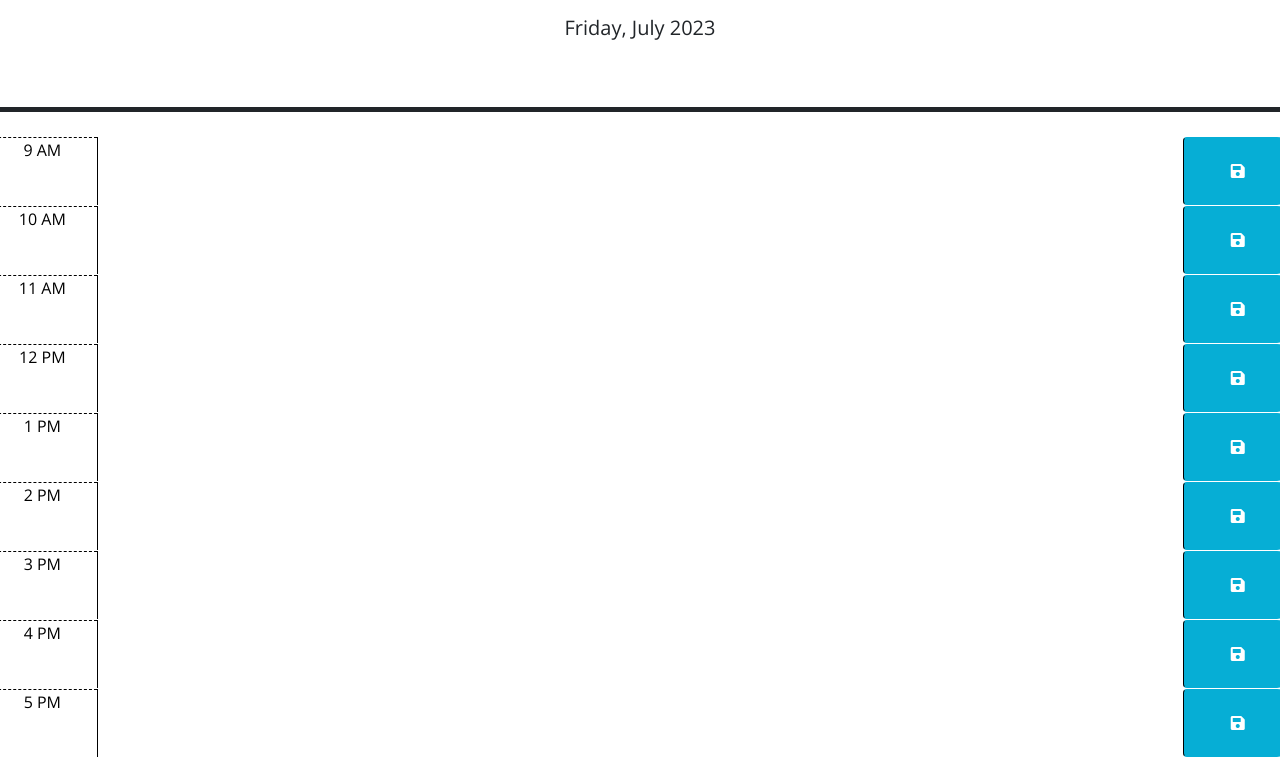
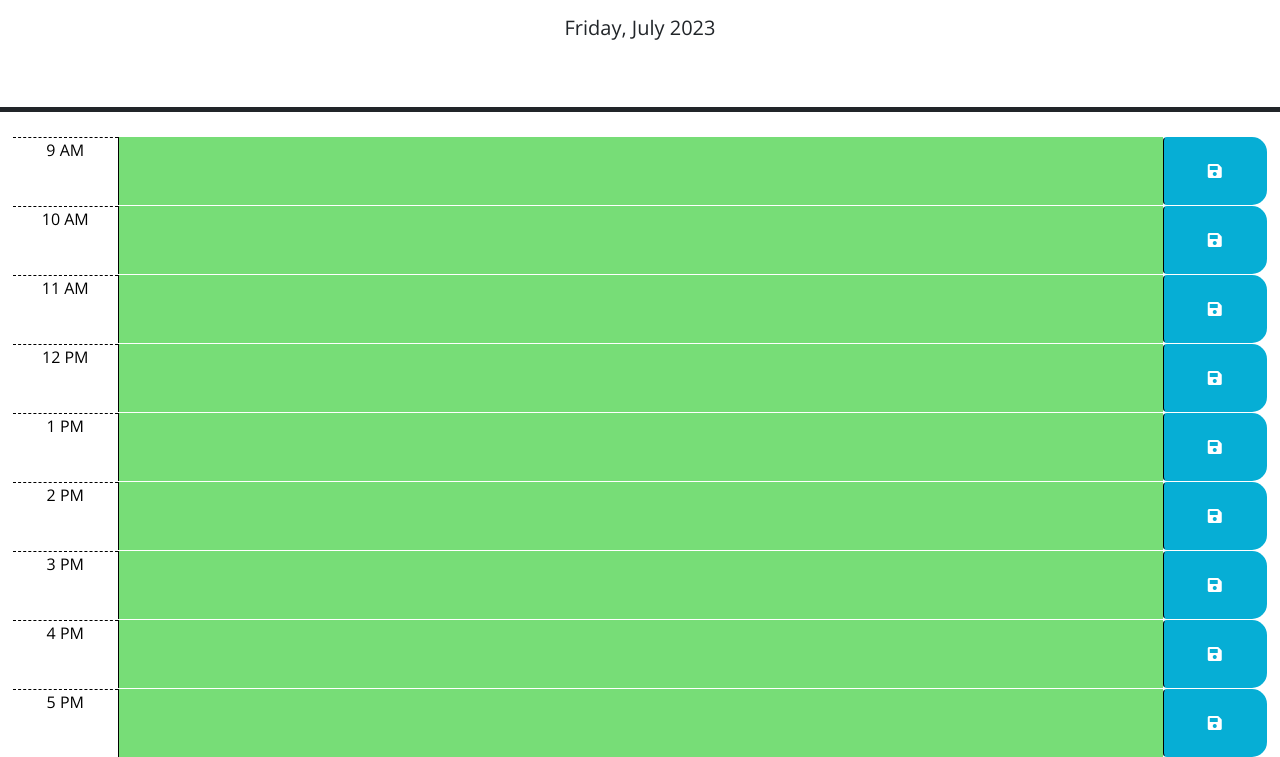
Before and after one commit to Aidan-Windebank/Work-Day-Scheduler, a plain HTML site: page index.html in a window 1280 px wide. Shown: the part 166-923 px from the top of the page. Drawn offline with nearby package versions, Linux system fonts and the light colour scheme.

Commit message:
finished getting planner to load and respond to time, trying to figure out local storage

```diff
--- a/assets/script.js
+++ b/assets/script.js
@@ -25,104 +25,127 @@ $(function () {
 
 
 
-// DAYJS STUFF TO SET DAY AND WORK WITH CHANGING HOURS
-
+// dayJS stuff
 const today = dayjs();
-const currentHour = today.format('hh, a')
+const currentHour = today.format('HH')
 
 // sets current day to header of planner
 $('#currentDay').text(today.format('dddd, MMMM YYYY'));
 
-console.log(currentHour)
+
 
 // Array of objects to store and loop through data
 const dailySchedule = [
   {
     block: "0",
-    time: "9",
-    am_pm: "AM",
+    displaytime: "9 AM",
+    twentyFourHour: "09",
     tasks: "",
     button: ""
   },
   {
     block: "1",
-    time: "10",
-    am_pm: "AM",
+    displaytime: "10 AM",
+    twentyFourHour: "10",
     tasks: "",
     button: ""
   },
   {
     block: "2",
-    time: "11",
-    am_pm: "AM",
+    displaytime: "11 AM",
+    twentyFourHour: "11",
     tasks: "",
     button: ""
   },
   {
     block: "3",
-    time: "12",
-    am_pm: "PM",
+    displaytime: "12 PM",
+    twentyFourHour: "12",
     tasks: "",
     button: ""
   },
   {
     block: "4",
-    time: "1",
-    am_pm: "PM",
+    displaytime: "1 PM",
+    twentyFourHour: "13",
     tasks: "",
     button: ""
   },
   {
     block: "5",
-    time: "2",
-    am_pm: "PM",
+    displaytime: "2 PM",
+    twentyFourHour: "14",
     tasks: "",
     button: ""
   },
   {
     block: "6",
-    time: "3",
-    am_pm: "PM",
+    displaytime: "3 PM",
+    twentyFourHour: "15",
     tasks: "",
     button: ""
   },
   {
     block: "7",
-    time: "4",
-    am_pm: "PM",
+    displaytime: "4 PM",
+    twentyFourHour: "16",
     tasks: "",
     button: ""
   },
   {
     block: "8",
-    time: "5",
-    am_pm: "PM",
+    displaytime: "5 PM",
+    twentyFourHour: "17",
     tasks: "",
     button: ""
   },
 ]
 
 
+
 // Loop to set up each hour block from daily schedule array
-dailySchedule.forEach(function(dailySchedule){
+dailySchedule.forEach(function (dailySchedule) {
 
+  // creates row to populate hour block items
   var hourRow = $("<div>");
   hourRow.attr('class', 'row');
   $("#main-container").append(hourRow);
 
+  // sets time on left side of hour block
   var timeBlock = $('<div>');
   timeBlock.addClass("col-2 col-md-1 hour text-center");
-  timeBlock.text(dailySchedule.time + " " + dailySchedule.am_pm);
+  timeBlock.text(dailySchedule.displaytime);
   hourRow.append(timeBlock);
 
+  // sets text area box and displays color depending on time of day
   var textBlock = $('<textarea>');
   textBlock.addClass("col-8 col-md-10 description");
+  var blocktime = dailySchedule.twentyFourHour
+  if (blocktime < currentHour) {
+    textBlock.addClass("past");
+  } else if (blocktime === currentHour) {
+    textBlock.addClass("present");
+  } else {
+    textBlock.addClass("future");
+  }
   textBlock.text(dailySchedule.tasks);
   hourRow.append(textBlock);
 
+  // adds button to far end of hour block
   var button = $('<button>');
   button.addClass("btn saveBtn col-2 col-md-1");
   button.addClass("fas fa-save");
   hourRow.append(button);
+})
+
+
+
+const buttonClick = $("#main-container").children('div').children('button')
+buttonClick.on("click", function (event) {
+  event.preventDefault();
+
+  var saveTasks = dailySchedule.tasks
+
+  console.log(saveTasks)
 
 })
--- a/assets/style.css
+++ b/assets/style.css
@@ -57,3 +57,8 @@ body {
     font-size: 20px;
     transition: all 0.3s ease-in-out;
   }
+
+  #main-container {
+    margin-right: 25px;
+    margin-left: 25px;
+  }
```
